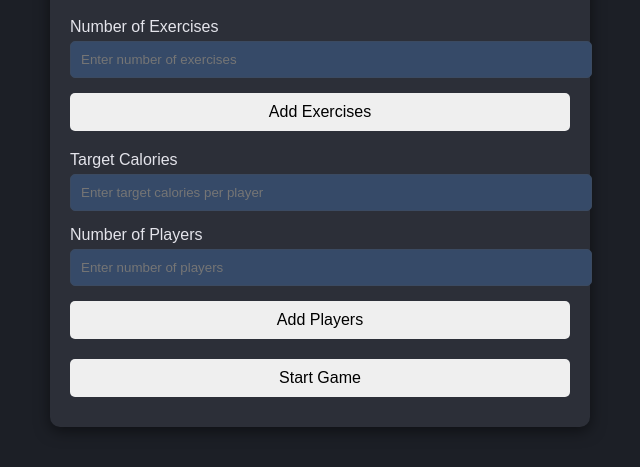
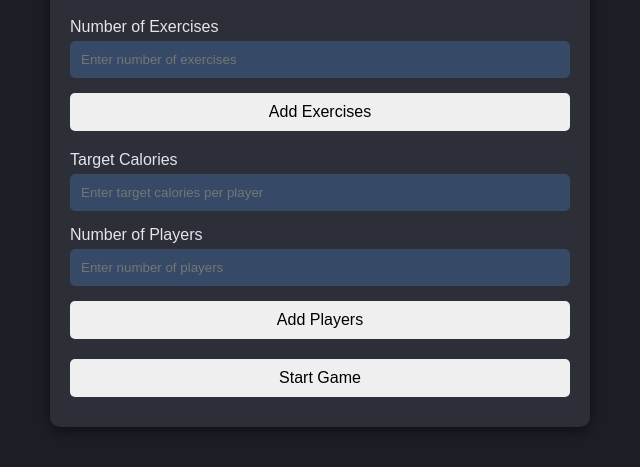
Before and after one commit to OleksandrHubar/training-game, a plain HTML site: page index.html in a window 1280 px wide. Shown: the part 227-694 px from the top of the page, without its empty margins (320-960 px from the left). Drawn offline with Linux system fonts and the light colour scheme.

Commit message:
Update index.html
third update

```diff
--- a/index.html
+++ b/index.html
@@ -14,6 +14,8 @@
             align-items: center;
             min-height: 100vh;
             background-color: #1c1f26; /* Dark gray */
+            font-size: 16px; /* Ensure minimum font size */
+            overflow: hidden; /* Prevent scrolling */
         }
         .container {
             width: 90%;
@@ -70,6 +72,8 @@
             border: 1px solid #3b4a61;
             background-color: #364a68;
             color: #e4e4eb;
+            -webkit-text-size-adjust: 100%; /* Prevent input text zoom */
+            box-sizing: border-box; /* Ensure inputs don't overflow */
         }
         input:focus {
             outline: none;
```
